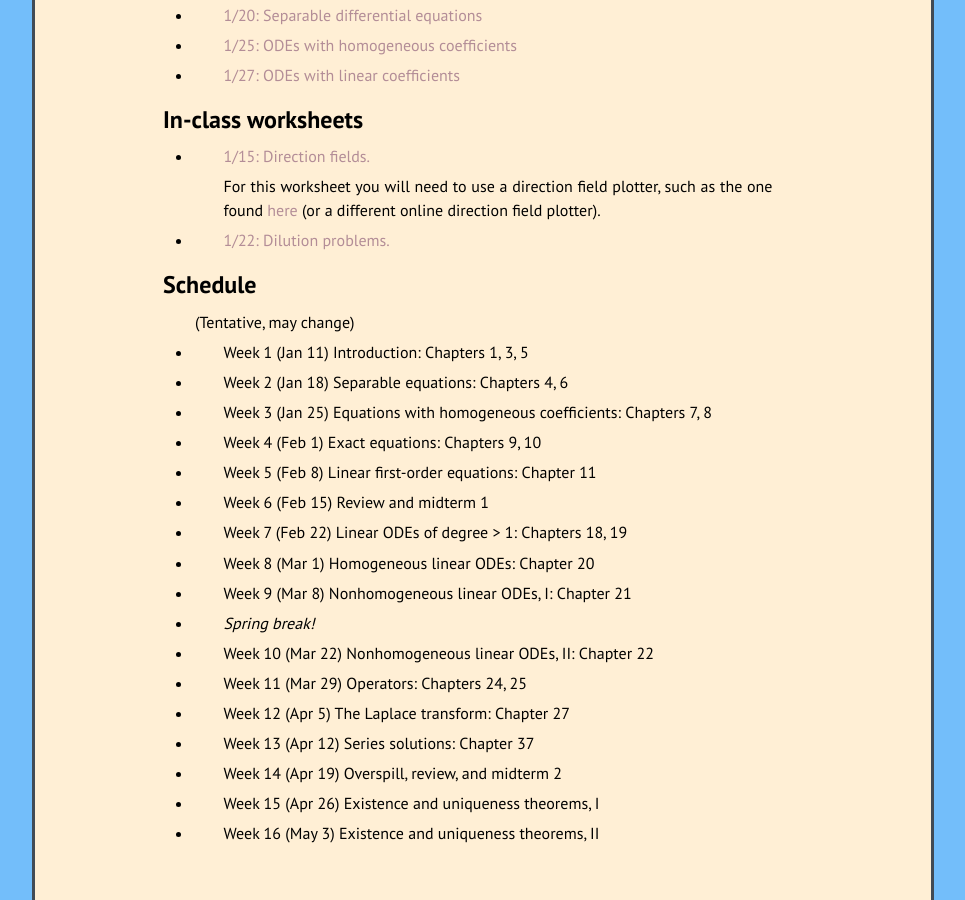
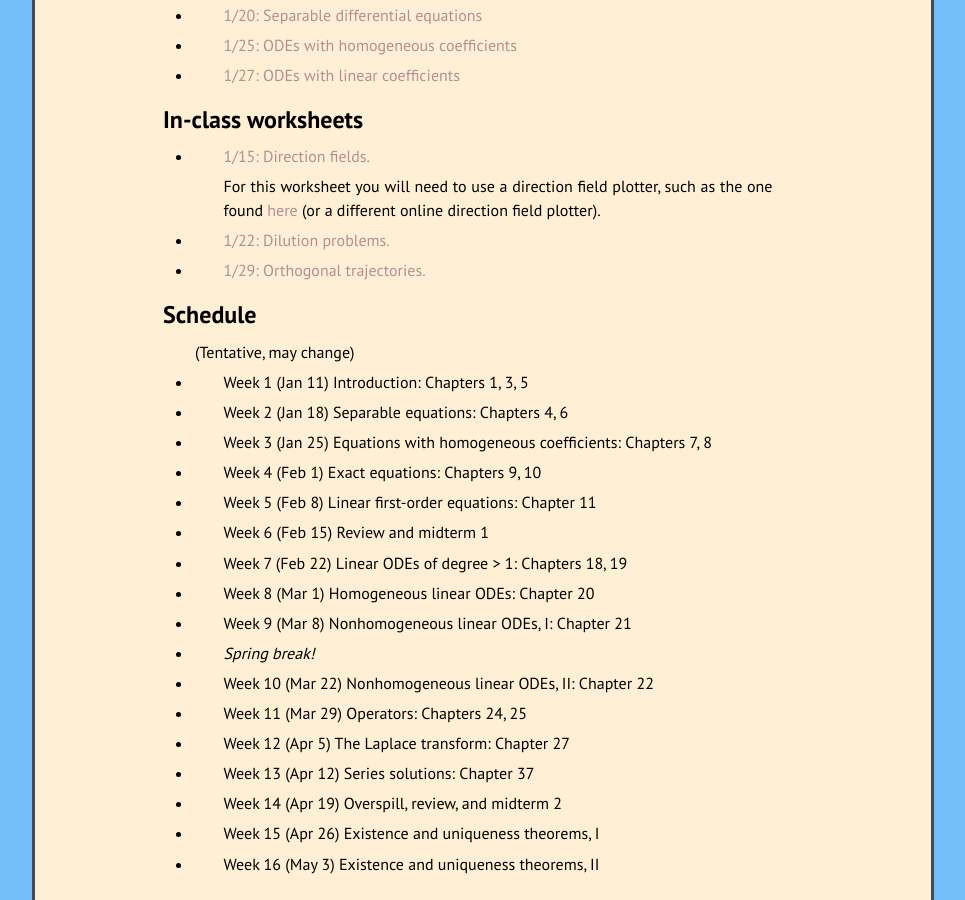
Before and after one commit to kamerynjw/kamerynjw.github.io, a Jekyll site: the page built from teaching/2021/math302.md, in a window 1280 px wide and 900 px high, scrolled down 671 px. Shown: the whole window, without its empty margins (157-1122 px from the left). Built offline with Jekyll 4.4.1, drawn with Linux system fonts in a browser that asks for light colours; nearby versions of some CDN libraries.

Commit message:
new worksheet

```diff
--- a/teaching/2021/math302.md
+++ b/teaching/2021/math302.md
@@ -40,6 +40,8 @@ In-class worksheets
 
 * [1/22: Dilution problems.]({{page.url}}week2.pdf)
 
+* [1/29: Orthogonal trajectories.]({{page.url}}week3.pdf)
+
 Schedule
 --------
 
```
Also changed, not shown: 1 other file.
